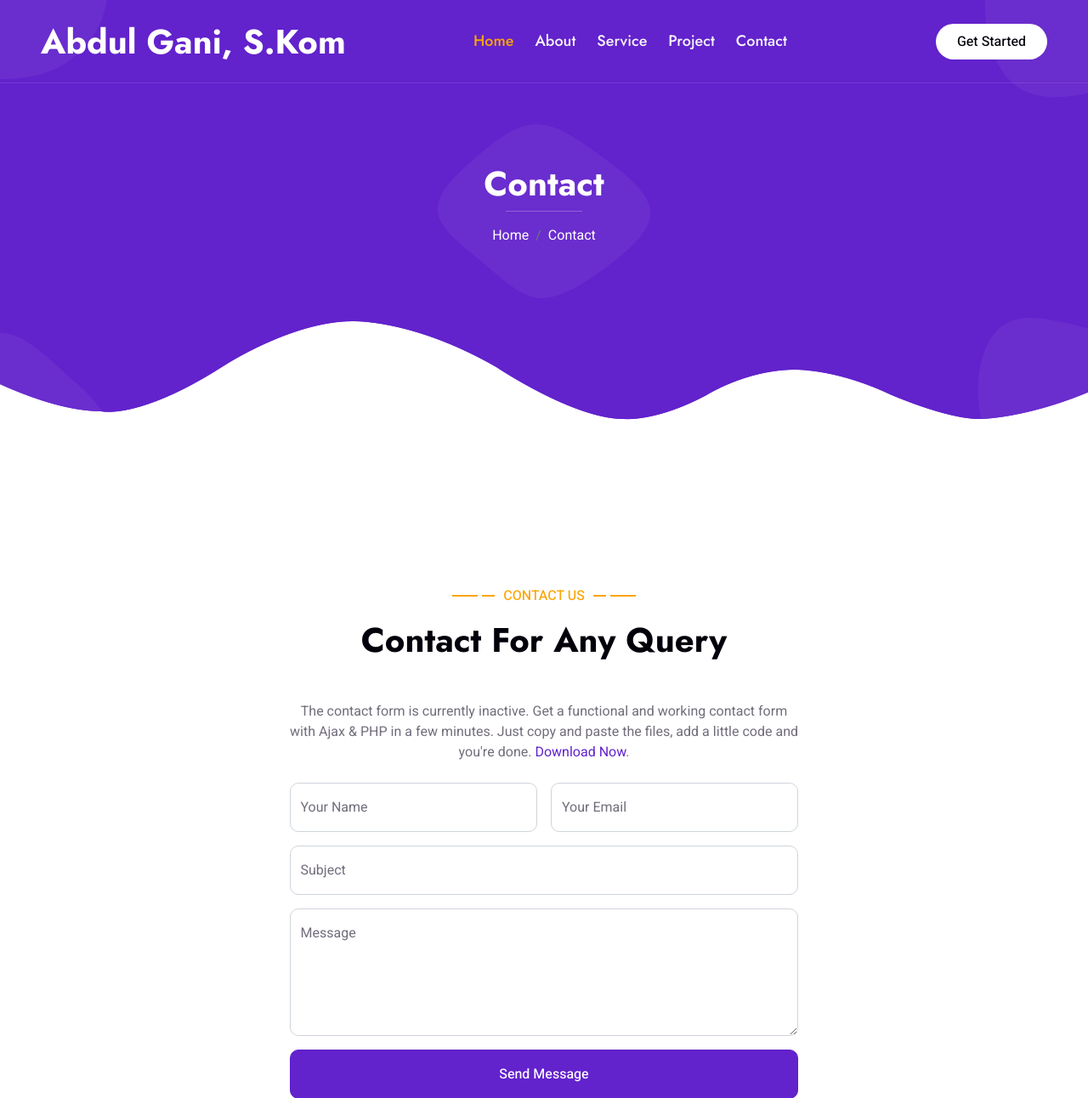
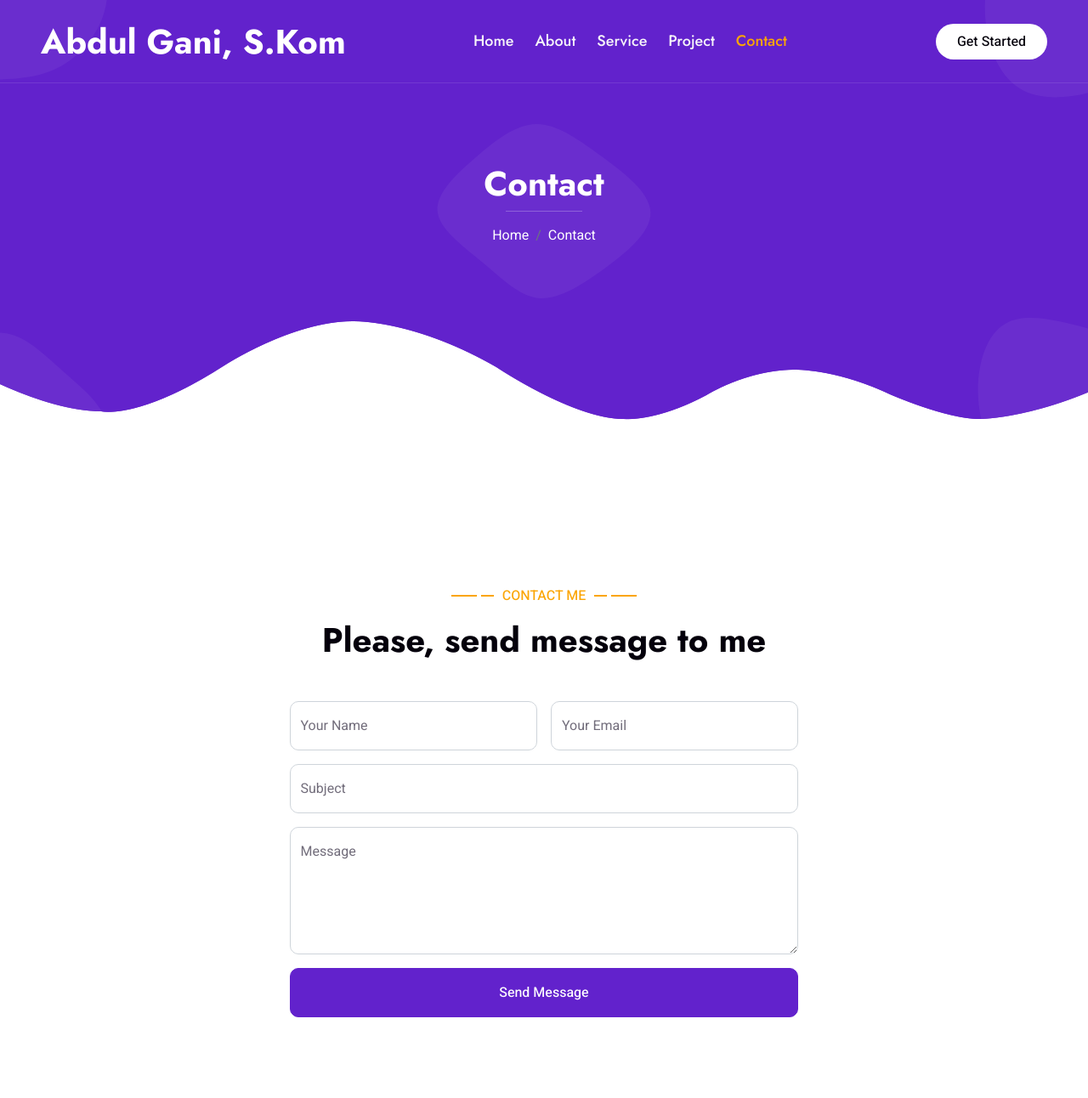
Before and after one commit to HusniArr/porto-gani, a Django app: page /contact in a window 1280 px wide. Shown: the top 1292 px of the page at 85% size. Run offline with Django 5.2, Linux system fonts and the light colour scheme; some libraries are stand-ins or nearby versions.

Commit message:
pasang navigasi aktif saat di klik

```diff
--- a/portofolio/urls.py
+++ b/portofolio/urls.py
@@ -3,6 +3,7 @@ from . import views
 
 urlpatterns = [
     path("", views.index, name="index"),
+    path("home", views.home, name="home"),
     path("about", views.about, name="about"),
     path("service", views.service, name="service"),
     path("project", views.project, name="project"),
--- a/portofolio/views.py
+++ b/portofolio/views.py
@@ -5,6 +5,13 @@ from .models import Project
 
 # Create your views here.
 def index(request):
+    template = loader.get_template("home/index.html")
+    context = {
+        "title" : "Home Page"
+    }
+    return HttpResponse(template.render(context, request))
+
+def home(request):
     template = loader.get_template("home/index.html")
     context = {
         "title" : "Home Page"
--- a/templates/contact/index.html
+++ b/templates/contact/index.html
@@ -21,13 +21,12 @@
  <div class="container-xxl py-5">
     <div class="container py-5 px-lg-5">
         <div class="wow fadeInUp" data-wow-delay="0.1s">
-            <p class="section-title text-secondary justify-content-center"><span></span>Contact Us<span></span></p>
-            <h1 class="text-center mb-5">Contact For Any Query</h1>
+            <p class="section-title text-secondary justify-content-center"><span></span>Contact Me<span></span></p>
+            <h1 class="text-center mb-5">Please, send message to me </h1>
         </div>
         <div class="row justify-content-center">
             <div class="col-lg-7">
                 <div class="wow fadeInUp" data-wow-delay="0.3s">
-                    <p class="text-center mb-4">The contact form is currently inactive. Get a functional and working contact form with Ajax & PHP in a few minutes. Just copy and paste the files, add a little code and you're done. <a href="https://htmlcodex.com/contact-form">Download Now</a>.</p>
                     <form>
                         <div class="row g-3">
                             <div class="col-md-6">
--- a/templates/partials/navbar.html
+++ b/templates/partials/navbar.html
@@ -1,5 +1,5 @@
 <nav class="navbar navbar-expand-lg navbar-light px-4 px-lg-5 py-3 py-lg-0">
-    <a href="" class="navbar-brand p-0">
+    <a href="/" class="navbar-brand p-0">
         <h1 class="m-0">Abdul Gani, S.Kom</h1>
         <!-- <img src="img/logo.png" alt="Logo"> -->
     </a>
@@ -8,11 +8,16 @@
     </button>
     <div class="collapse navbar-collapse" id="navbarCollapse">
         <div class="navbar-nav mx-auto py-0">
-            <a href="/" class="nav-item nav-link active">Home</a>
-            <a href="about" class="nav-item nav-link">About</a>
-            <a href="service" class="nav-item nav-link">Service</a>
-            <a href="project" class="nav-item nav-link">Project</a>
-            <a href="contact" class="nav-item nav-link">Contact</a>
+            {% url 'home' as url %}
+            <a href="home" class="nav-item nav-link {% if request.path == url %}active{% endif%}">Home</a>
+            {% url 'about' as url %}
+            <a href="about" class="nav-item nav-link {% if request.path == url %}active{% endif%}">About</a>
+            {% url 'service' as url %}
+            <a href="service" class="nav-item nav-link {% if request.path == url %}active{% endif%}">Service</a>
+            {% url 'project' as url %}
+            <a href="project" class="nav-item nav-link {% if request.path == url %}active{% endif%}">Project</a>
+            {% url 'contact' as url %}
+            <a href="contact" class="nav-item nav-link {% if request.path == url %}active{% endif%}">Contact</a>
         </div>
         <a href="" class="btn rounded-pill py-2 px-4 ms-3 d-none d-lg-block">Get Started</a>
     </div>
```
Also changed, not shown: templates/home/index.html (+4 -4 lines).
